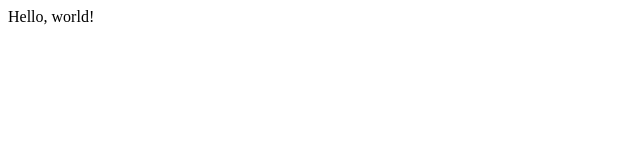
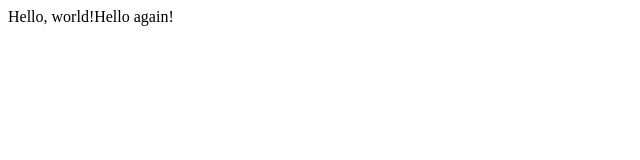
Before and after one commit to cecilia1918/lecture1, a plain HTML site: page hello.html in a window 1280 px wide. Shown: the whole page, without its empty margins (0-640 px from the left). Drawn offline with Linux system fonts and the light colour scheme.

Commit message:
Update hello.html

```diff
--- a/hello.html
+++ b/hello.html
@@ -4,6 +4,6 @@
             <title>My Webpage!</title>
             </head>
             <body>
-                   Hello, world!
+                   Hello, world!Hello again!
                    </body>
 </html>
```
